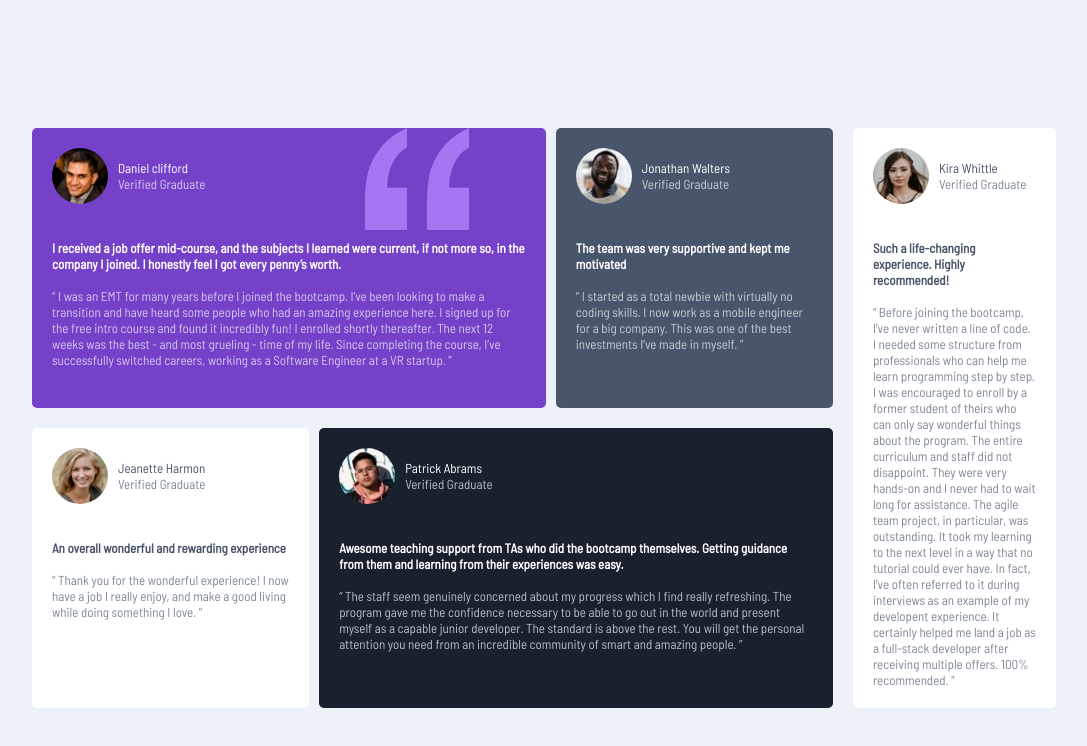
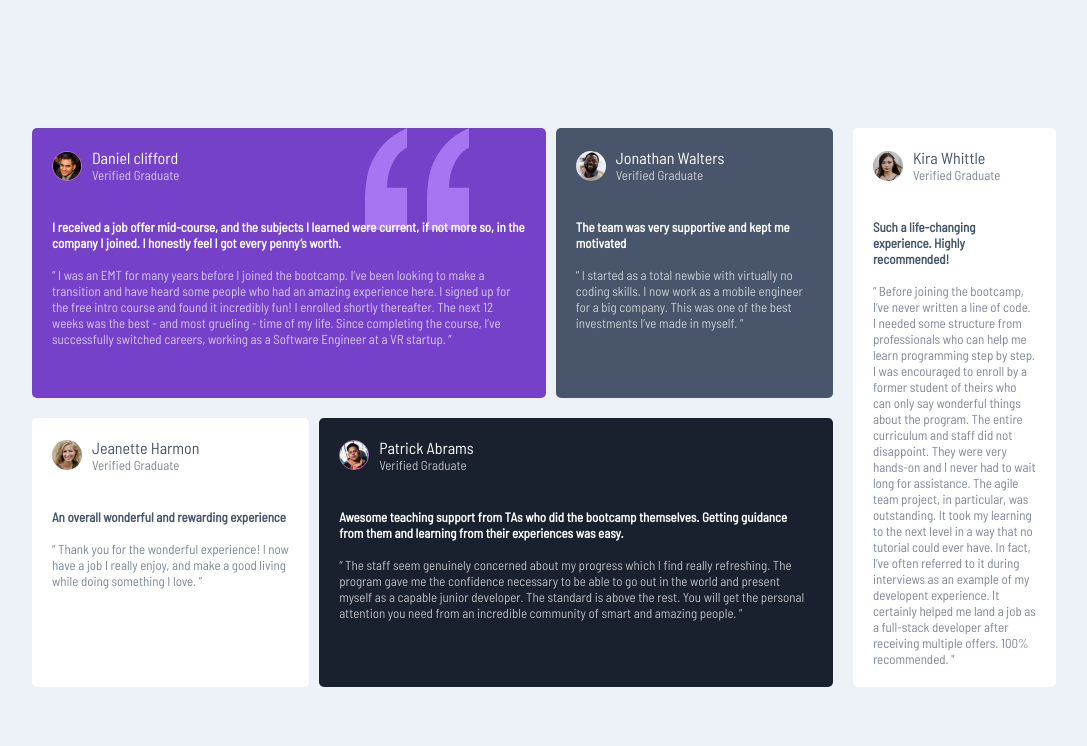
Before and after one commit to pam097/Ejercicio-frontend-mentor, a plain HTML site: page index.html in a window 1280 px wide. Shown: the whole page, without its empty margins (96-1183 px from the left). Drawn offline with Linux system fonts and the light colour scheme.

Commit message:
update index and styles

```diff
--- a/index.html
+++ b/index.html
@@ -22,7 +22,7 @@
         <div class="card card-1">
           <img src="bg-pattern-quotation.svg" alt="quotation" class="quotation">
           <div class="header">
-            <img src="image-daniel.jpg" alt="daniel" class="image">
+            <img src="image-daniel.jpg" alt="daniel" class="image image-purple">
             <div class="header-txt">
               <p class="name">Daniel clifford</p>
               <p>Verified Graduate</p>
@@ -83,7 +83,7 @@
         <div class="card card-4">
 
           <div class="header">
-            <img src="image-patrick.jpg" alt="Patrick" class="image">
+            <img src="image-patrick.jpg" alt="Patrick" class="image image-purple">
             <div class="header-txt">
               <p class="name">Patrick Abrams</p>
               <p>Verified Graduate</p>
--- a/style.css
+++ b/style.css
@@ -1,7 +1,7 @@
 @import url('https://fonts.googleapis.com/css2?family=Barlow+Semi+Condensed');
 
 * {
-  font-size: 13px !important;
+  font-size: 13px;
   font-family: 'Barlow Semi Condensed', sans-serif;
   box-sizing: border-box;
   margin: 0%;
@@ -86,27 +86,28 @@ font-size: 16px;
  position: relative;
 }
 
-.image {
+.header .image {
 border-radius: 50%;
 margin-right: 10px;
-
-
+height: 30px;
+width: 30px;
 }
 
-
-
-
+.image-purple {
+  border: 1.5px solid #AF7AC5 ;
+}
 
 .quotation {
   position: absolute;
    right: 15%;
    top:0;
-   z-index: 1;
+   z-index: -1;
+
 
   }
 
 
-@media (min-width:375px) {
+@media (min-width:576px) {
 
   .container,
   .top-container,
```
